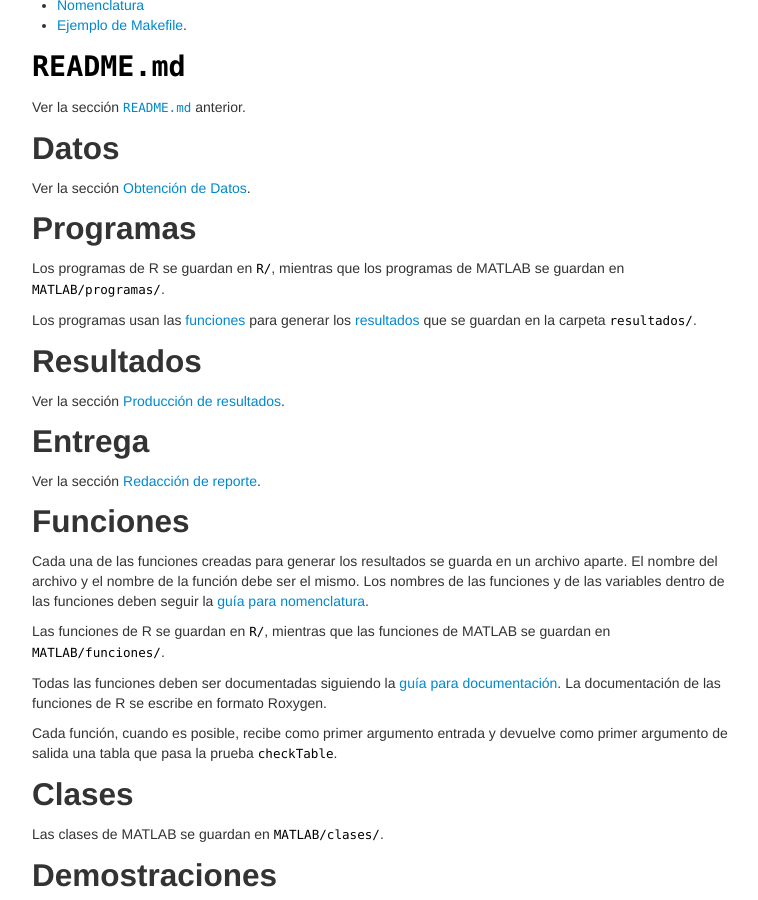
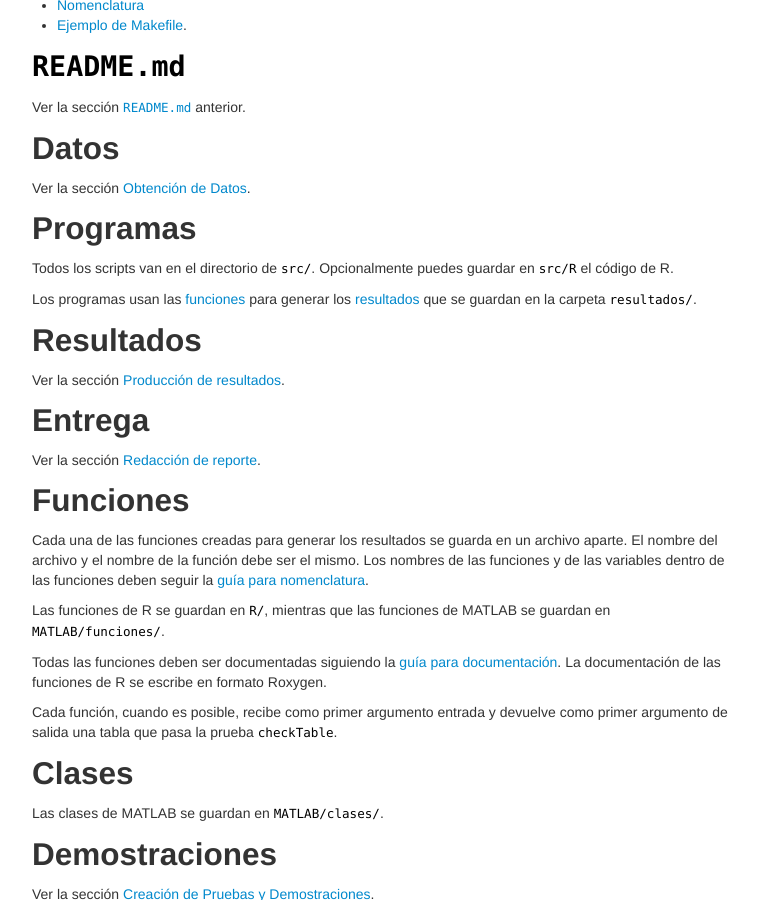
Before and after one commit to LizethMReyes/islasgeci.github.io, a Jekyll site: the page built from ciencia_de_datos/guia_de_estilo/estructura.md, in a window 1280 px wide and 900 px high, scrolled down 1412 px. Shown: the whole window, without its empty margins (258-1016 px from the left). Built offline with Jekyll 4.4.1, drawn with Linux system fonts in a browser that asks for light colours.

Commit message:
Actualiza texto para que coincida con la tabla

```diff
--- a/ciencia_de_datos/guia_de_estilo/estructura.md
+++ b/ciencia_de_datos/guia_de_estilo/estructura.md
@@ -77,7 +77,7 @@ Ver la sección [`README.md`](https://bitbucket.org/IslasGECI/analisis/src/defau
 Ver la sección [Obtención de Datos](https://bitbucket.org/IslasGECI/analisis/src/default/README.md#markdown-header-obtencion-de-datos).
 
 ## Programas
-Los programas de R se guardan en `R/`, mientras que los programas de MATLAB se guardan en `MATLAB/programas/`.
+Todos los scripts van en el directorio de `src/`. Opcionalmente puedes guardar en `src/R` el código de R.
 
 Los programas usan las [funciones](https://bitbucket.org/IslasGECI/analisis/src/default/README.md#markdown-header-funciones) para generar los [resultados](https://bitbucket.org/IslasGECI/analisis/src/default/README.md#markdown-header-resultados) que se guardan en la carpeta `resultados/`.
 
```
